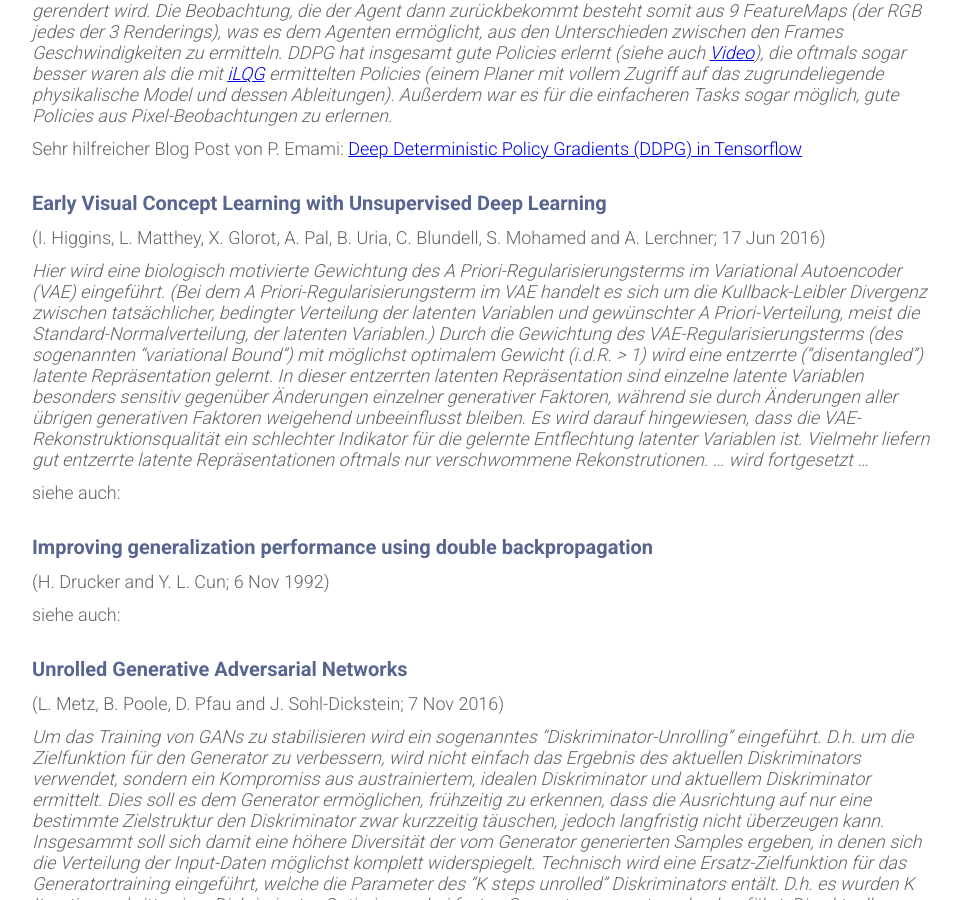
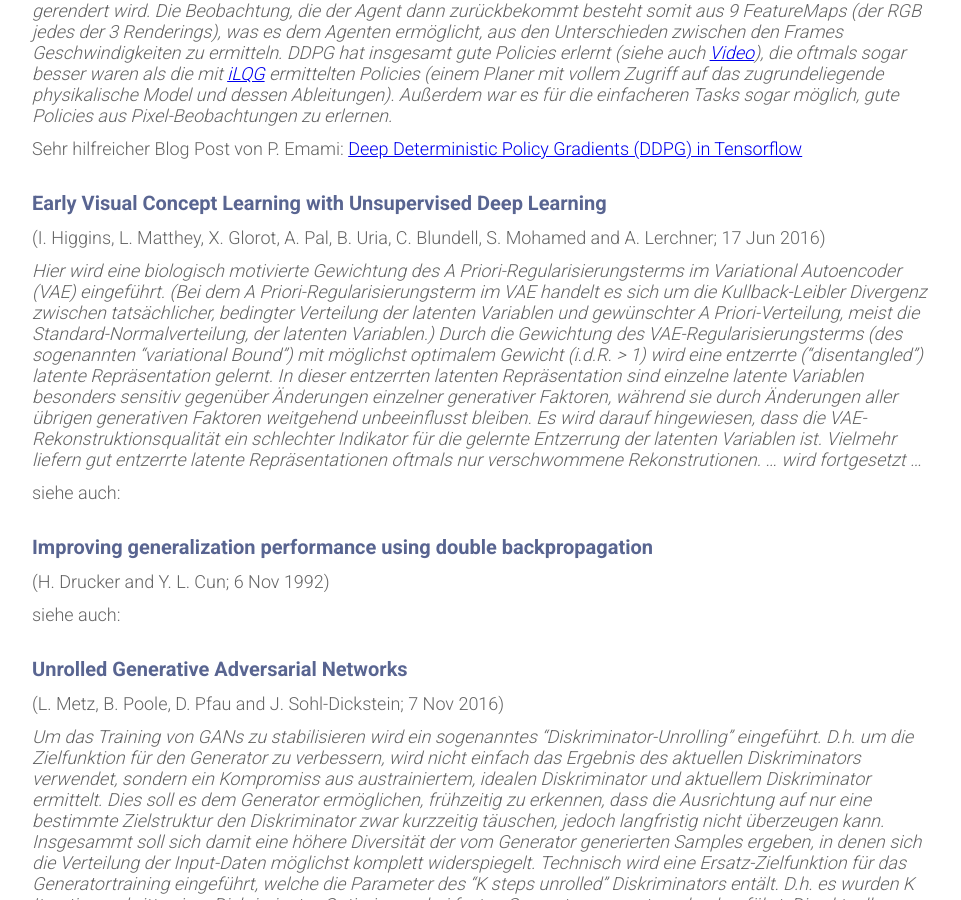
Before and after one commit to Xamla/xamla.github.io, a Jekyll site: the page built from paper-library.md, in a window 1280 px wide and 900 px high, scrolled down 4021 px. Shown: the whole window, without its empty margins (198-1159 px from the left). Built offline with Jekyll 4.4.1, drawn with Linux system fonts in a browser that asks for light colours; formulas are drawn with MathJax 3.

Commit message:
Update paper-library.md

```diff
--- a/paper-library.md
+++ b/paper-library.md
@@ -70,7 +70,7 @@ Sehr hilfreicher Blog Post von P. Emami: [Deep Deterministic Policy Gradients (D
 
 (I. Higgins, L. Matthey, X. Glorot, A. Pal, B. Uria, C. Blundell, S. Mohamed and A. Lerchner; 17 Jun 2016)
 
-*Hier wird eine biologisch motivierte Gewichtung des A Priori-Regularisierungsterms im Variational Autoencoder (VAE) eingeführt. (Bei dem A Priori-Regularisierungsterm im VAE handelt es sich um die Kullback-Leibler Divergenz zwischen tatsächlicher, bedingter Verteilung der latenten Variablen und gewünschter A Priori-Verteilung, meist die Standard-Normalverteilung, der latenten Variablen.) Durch die Gewichtung des VAE-Regularisierungsterms (des sogenannten "variational Bound") mit möglichst optimalem Gewicht (i.d.R. > 1) wird eine entzerrte ("disentangled") latente Repräsentation gelernt. In dieser entzerrten latenten Repräsentation sind einzelne latente Variablen besonders sensitiv gegenüber Änderungen einzelner generativer Faktoren, während sie durch Änderungen aller übrigen generativen Faktoren weigehend unbeeinflusst bleiben. Es wird darauf hingewiesen, dass die VAE-Rekonstruktionsqualität ein schlechter Indikator für die gelernte Entflechtung latenter Variablen ist. Vielmehr liefern gut entzerrte latente Repräsentationen oftmals nur verschwommene Rekonstrutionen. ... wird fortgesetzt ...*
+*Hier wird eine biologisch motivierte Gewichtung des A Priori-Regularisierungsterms im Variational Autoencoder (VAE) eingeführt. (Bei dem A Priori-Regularisierungsterm im VAE handelt es sich um die Kullback-Leibler Divergenz zwischen tatsächlicher, bedingter Verteilung der latenten Variablen und gewünschter A Priori-Verteilung, meist die Standard-Normalverteilung, der latenten Variablen.) Durch die Gewichtung des VAE-Regularisierungsterms (des sogenannten "variational Bound") mit möglichst optimalem Gewicht (i.d.R. > 1) wird eine entzerrte ("disentangled") latente Repräsentation gelernt. In dieser entzerrten latenten Repräsentation sind einzelne latente Variablen besonders sensitiv gegenüber Änderungen einzelner generativer Faktoren, während sie durch Änderungen aller übrigen generativen Faktoren weitgehend unbeeinflusst bleiben. Es wird darauf hingewiesen, dass die VAE-Rekonstruktionsqualität ein schlechter Indikator für die gelernte Entzerrung der latenten Variablen ist. Vielmehr liefern gut entzerrte latente Repräsentationen oftmals nur verschwommene Rekonstrutionen. ... wird fortgesetzt ...*
 
 siehe auch:  <br />
 
```
